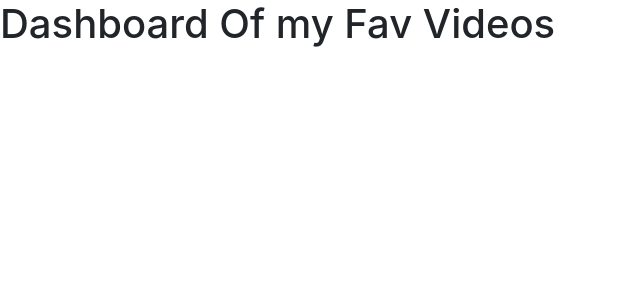
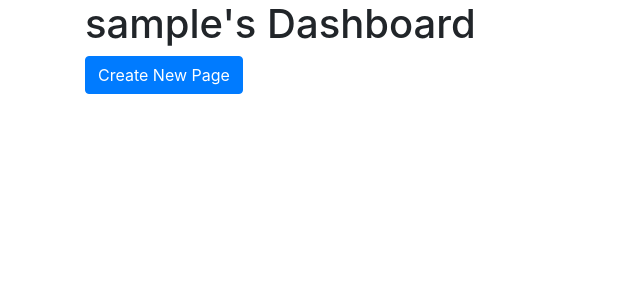
Before and after one commit to uilahi/Online-Videos-Platform, a Django app: page /dashboard in a window 1280 px wide. Shown: the part 40-340 px from the top of the page, without its empty margins (0-640 px from the left). Run offline with Django 3.2, Linux system fonts and the light colour scheme; the visitor is signed in with stand-in values (Sample User, id 1); data that the repository does not hold is empty; some libraries are stand-ins or nearby versions.

```diff
--- a/home/models.py
+++ b/home/models.py
@@ -12,10 +12,9 @@ class Page(models.Model):
 
 class Video(models.Model):
     title = models.CharField(max_length=255)
-    url = models.URLField(max_length=255)
+    url = models.URLField()
     page = models.ForeignKey(Page, on_delete=models.CASCADE)
     youtube_id = models.CharField(max_length=255)
-    # obj_id = models.ForeignKey(Page, blank=True, null=True)
 
     def __str__(self):
         return self.title[:15]
--- a/home/templates/home/dashboard.html
+++ b/home/templates/home/dashboard.html
@@ -1,8 +1,43 @@
 
 {% extends 'base.html' %}
 {% block content %}
+<div class="container">
+    <div class="text centre">
 
 <h1>
-    Dashboard Of my Fav Videos
-</h1>
+    {{ user.username }}'s Dashboard
+    </h1>
+    <a href="{% url 'create_page' %}" class='btn btn-primary' >Create New Page</a>
+
+
+</div>
+
+        {% for page in pages %}
+    <h2>
+
+    <a href="{% url 'detail_page' page.id %}" >{{ page.title }} </a></h2>
+    <a href="{% url 'update_page' page.id %}" class='btn btn-primary' >Update Page</a>
+    <a href="{% url 'add_video' page.id %}" class='btn btn-primary' >Add Video</a>
+    <a href="{% url 'delete_page' page.id %}" class='btn btn-danger' >Delete Page</a>
+
+    <div class="row">
+
+
+            {% for video in page.video_set.all %}
+
+                <div class="col-md-4 mt-3">
+      <div class="card mb-4 shadow-sm">
+        <iframe width="100%" height="225" src="https://www.youtube.com/embed/{{ video.youtube_id }}" frameborder="0" allow="accelerometer; autoplay; encrypted-media; gyroscope; picture-in-picture" allowfullscreen></iframe>
+        <div class="card-body">
+          <p class="card-text">{{ video.title }}</p>
+        </div>
+      </div>
+    </div>
+            {% endfor %}
+    </div>
+
+
+        {% endfor %}
+    </div>
+
 {% endblock %}
--- a/home/templates/home/update_page.html
+++ b/home/templates/home/update_page.html
@@ -4,7 +4,11 @@
 <h2>Edit Hall of Fame</h2>
 <form method="post">
   {% csrf_token %}
-
+{% for field in form %}
+    <div class="form-group {% if field.errors %}alert alert-danger{% endif %}">
+        {{ form.as_p }}
+    </div>
+    {% endfor %}
   <button type="submit" class="btn btn-primary">Save</button>
 </form>
 <br>
--- a/home/urls.py
+++ b/home/urls.py
@@ -8,18 +8,18 @@ urlpatterns = [
     # AUTHENTICATION
     path('signup/', views.SignUp.as_view(), name='signup'),
     path('login/', auth_views.LoginView.as_view(), name='login'),
-    path('login/', auth_views.LogoutView.as_view(), name='logout'),
+    path('logout/', auth_views.LogoutView.as_view(), name='logout'),
 
     #DASHBOARD
     path('dashboard', views.dashboard, name='dashboard'),
 
-    #CRUD
+    #CRUD FOR PAGES
     path('page/create', views.CreatePage.as_view(), name='create_page'),
     path('page/<int:pk>', views.DetailPage.as_view(), name='detail_page'),
     path('page/<int:pk>/update', views.UpdatePage.as_view(), name='update_page'),
     path('page/<int:pk>/delete', views.DeletePage.as_view(), name='delete_page'),
 
-    #ADD VIDEO
+    #CRUD FOR VIDEOS
     path('page/<int:pk>/addvideo', views.addvideo, name='add_video'),
 
     #SEARCH VIDEO
--- a/home/views.py
+++ b/home/views.py
@@ -21,7 +21,8 @@ def home(request):
 
 
 def dashboard(request):
-    return render(request, 'home/dashboard.html')
+    pages = Page.objects.filter(user=request.user)
+    return render(request, 'home/dashboard.html', {'pages': pages})
 
 
 def video_search(request):
@@ -98,10 +99,10 @@ class CreatePage(generic.CreateView):
     def form_valid(self, form):
         form.instance.user = self.request.user
         super(CreatePage, self).form_valid(form)
-        return redirect('home')
+        return redirect('dashboard')
 
 
-class DetailPage(generic.DeleteView):
+class DetailPage(generic.DetailView):
     model = Page
     template_name = 'home/detail_page.html'
 
--- a/my_fav_videos/templates/base.html
+++ b/my_fav_videos/templates/base.html
@@ -16,7 +16,7 @@
     <h5 class="my-0 mr-md-auto font-weight-normal"><a href="{% url 'home' %}" class="text-dark"><b>My Fav Videos</b></a></h5>
 <nav class="my-2 my-md-0 mr-md-3">
     {% if user.is_authenticated %}
-      <a class="p-2 text-dark" href="{% url 'home' %}">Dashboard</a>
+      <a class="p-2 text-dark" href="{% url 'dashboard' %}">Dashboard</a>
       <a class="p-2 text-dark" href="{% url 'logout' %}">Log Out</a>
       {% else %}
       <a class="p-2 text-dark" href="{% url 'login' %}">Log In</a>
```
Also changed, not shown: home/templates/home/create_page.html (+5 -2 lines), home/templates/home/detail_page.html (+30 -2 lines).
